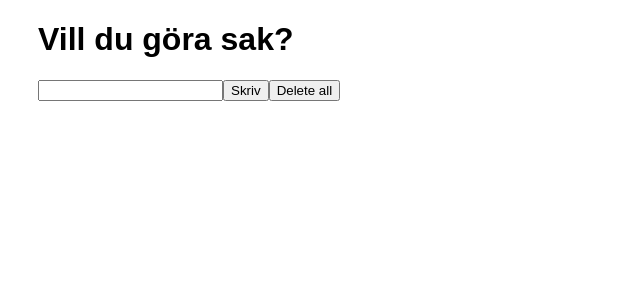
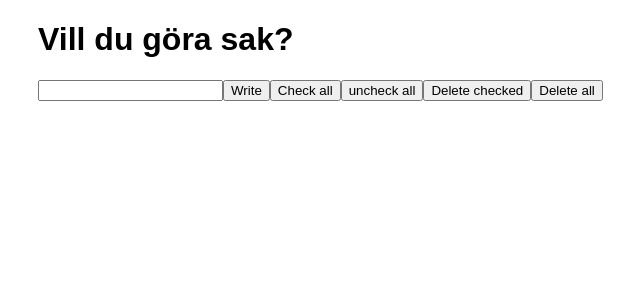
Before and after one commit to Timpan42/te4-todo, a React (Vite) app: page / in a window 1280 px wide. Shown: the top 300 px of the page, without its empty margins (186-826 px from the left). Built offline with nearby package versions, Linux system fonts and the light colour scheme.

Commit message:
✨ kan ta bort all och visa checka/uncecka all

```diff
--- a/src/componets/TodoList.jsx
+++ b/src/componets/TodoList.jsx
@@ -4,7 +4,7 @@ import Todoitem from './Todoitem'
 
 
 function TodoList() {
-    const [todos, setTodos] = useState (() => {
+    const [todos, setTodos] = useState(() => {
         return JSON.parse(localStorage.getItem('todos')) || []
     })
 
@@ -12,10 +12,11 @@ function TodoList() {
         localStorage.setItem('todos', JSON.stringify(todos))
     }, [todos])
 
-    const addTodo = () =>{
+    const addTodo = () => {
         const newTodo = document.getElementById('newTodo').value
-        if(newTodo === '') return
-        const newTodos = [...todos, {id: todos.length + 1, label: newTodo, completed: false}]
+        if (newTodo === '') return
+        const newTodos = [...todos, { id: localStorage.getItem('index'), label: newTodo, completed: false }]
+        localStorage.setItem('index', parseInt(localStorage.getItem('index')) + 1 || parseInt(todos.lenght) + 1)
         setTodos(newTodos)
     }
 
@@ -26,20 +27,50 @@ function TodoList() {
         setTodos(newTodos)
     }
 
-    const deleteTodo = (id) =>{
-        const newTodos = todos.filter(todo =>{
+
+
+    const deleteTodo = (id) => {
+        const newTodos = todos.filter(todo => {
             return todo.id !== id
         })
         setTodos(newTodos)
     }
 
+    const deleteAll = () => {
+        setTodos([])
+        localStorage.setItem('index', 0)
+    }
+
+    const checkAll = () => {
+        const allTrue = 0
+        const newTodos = todos.map(todo => {
+                return todo.completed === false ? { ...todo, completed: !todo.completed } : todo
+        })
+        setTodos(newTodos)
+    }
+
+    const unCheckAll = () => {
+        const allTrue = 0
+        const newTodos = todos.map(todo => {
+                return todo.completed === true ? { ...todo, completed: !todo.completed } : todo
+        })
+        setTodos(newTodos)
+    }
+
+    const deleteSelected = () => {
+        const newTodos = todos.filter (todo => todo.completed === true ? null : todo)
+        setTodos(newTodos)
+    }
 
 
     return (
         <>
-        <input id="newTodo" type='text'/>
-        <button onClick={() => {addTodo()}}>Skriv</button>
-        <button onClick={() => {setTodos([])}}>Delete all</button>
+            <input id="newTodo" type='text' />
+            <button onClick={() => { addTodo() }}>Write</button>
+            <button onClick={() => { checkAll() }}>Check all</button>
+            <button onClick={() => { unCheckAll() }}>uncheck all</button>
+            <button onClick={() => { deleteSelected() }}>Delete checked</button>
+            <button onClick={() => { deleteAll() }}>Delete all</button>
             <ul className='todolist'>
                 {todos.map((todo, index) =>
                     <Todoitem
@@ -48,7 +79,7 @@ function TodoList() {
                         label={todo.label}
                         completed={todo.completed}
                         toggleTaskCompleted={toggleTaskCompleted}
-                    deleteTodo ={deleteTodo}
+                        deleteTodo={deleteTodo}
                     />
                 )}
             </ul>
--- a/src/componets/Todoitem.jsx
+++ b/src/componets/Todoitem.jsx
@@ -11,7 +11,7 @@ function Todoitem(props){
             onChange={() => (props.toggleTaskCompleted(id))}
             type="checkbox"
             />
-            <button onClick={() => (props.deleteTodo(id))}>Delet</button>
+            <button onClick={() => (props.deleteTodo(id))}>Delete</button>
         </li>
     )
 }
```
Lines whose indentation alone changed are shown as unchanged.
